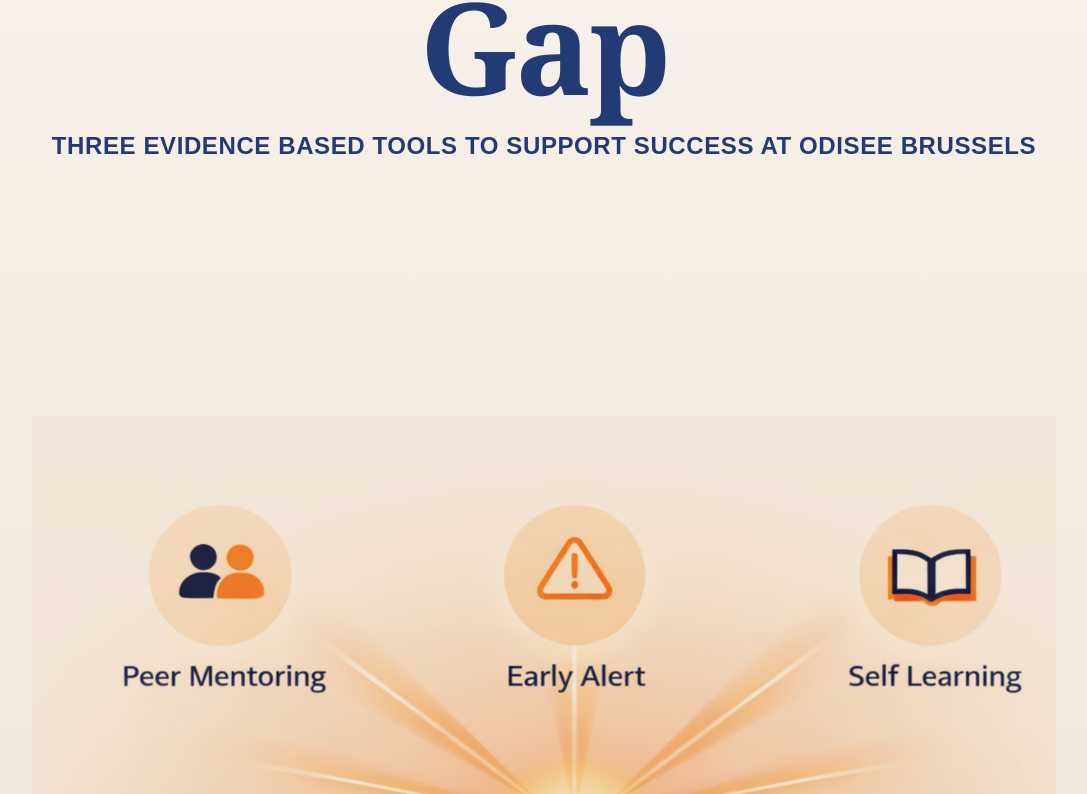
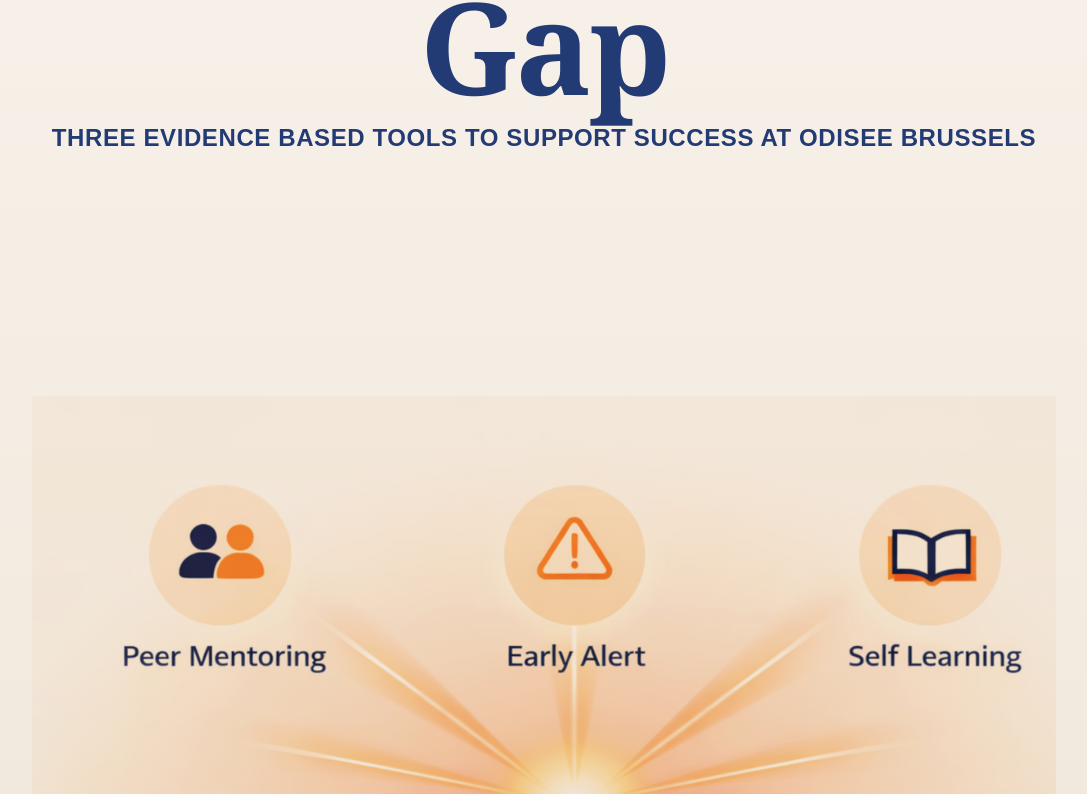
Before and after one commit to ChithraRaniJayaraman/odisee-student-progression, a React (Vite) app: page /#/ in a window 1280 px wide. Shown: the part 491-1285 px from the top of the page, without its empty margins (96-1183 px from the left). Built offline with nearby package versions, Linux system fonts and the light colour scheme.

Commit message:
Move hero image slightly further up

```diff
--- a/src/pages/Home.jsx
+++ b/src/pages/Home.jsx
@@ -25,11 +25,11 @@
             Bridging the Gap
           </h1>
 
-          <p className="mx-auto mt-5 max-w-5xl text-xl font-black uppercase tracking-wide text-[#233b74] sm:text-2xl">
+          <p className="mx-auto mt-3 max-w-5xl text-xl font-black uppercase tracking-wide text-[#233b74] sm:text-2xl">
             Three evidence based tools to support success at Odisee Brussels
           </p>
 
-          <div className="mt-4 sm:mt-6 flex justify-center">
+          <div className="mt-2 sm:mt-3 flex justify-center">
             {/* Use the full image with a soft beige tone to match page palette */}
             <div className="w-full max-w-7xl">
               <img
```
